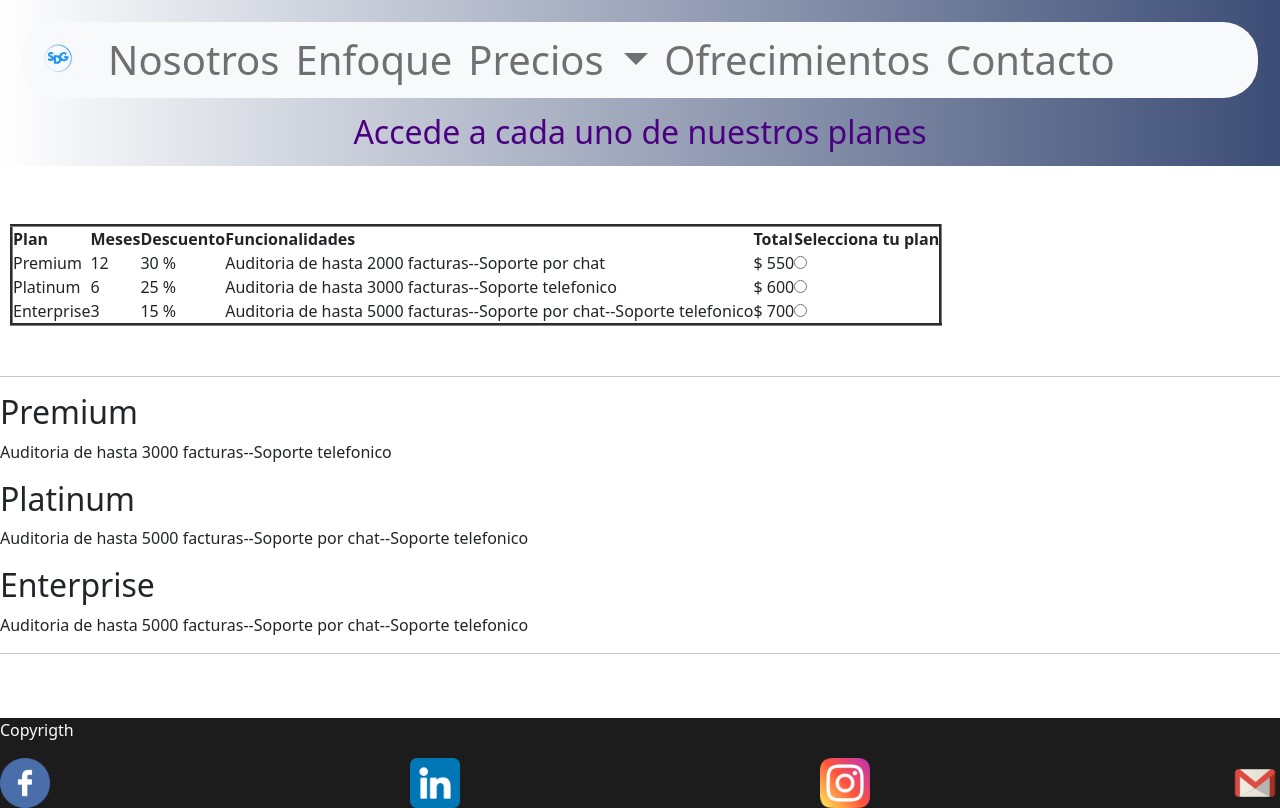
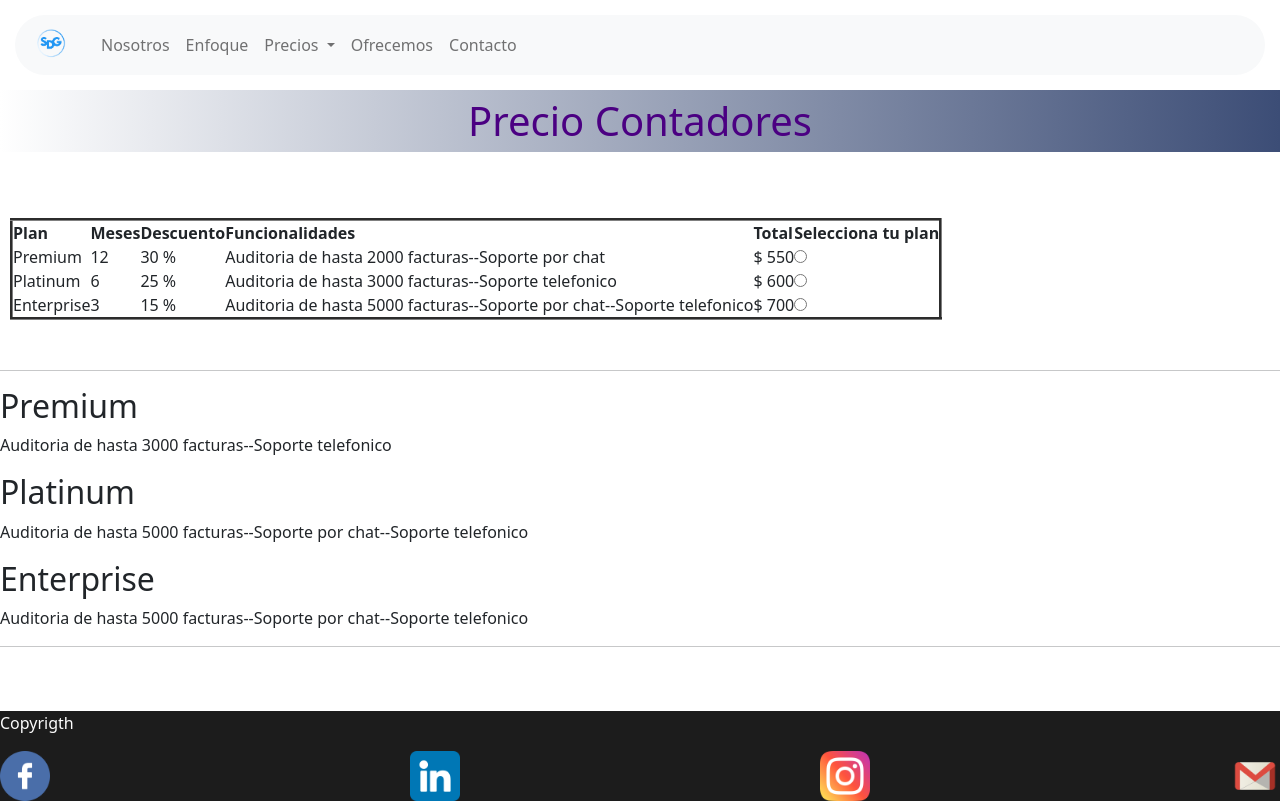
Before and after one commit to N1colasP1nzon/Friendly_Repo, a website: page Paginas/Precios.html in a window 1280 px wide. Drawn offline with nearby package versions, Linux system fonts and the light colour scheme; files whose address does not match are found by name.

Commit message:
Arreglos precios

```diff
--- a/Paginas/Precios.html
+++ b/Paginas/Precios.html
@@ -14,11 +14,11 @@
     <meta name="description" content="Friendly es un Sistema de Gestion Administrativo y Contable que ayuda al crecimiento de las empresas y le facilita el trabajo a los contadores">
 </head>
 <body>
-    <header class="precios__titulo">
-        <section class="precios__menuPrincipal">
+    <header class="paginaContacto">
+        <section class="paginaContacto__menuPrincipal">
             <nav class="navbar navbar-expand-lg navbar-light bg-light navegador">
                 <div class="container-fluid">
-                    <a class="navbar-brand" href="../Desafios a Entregar/index.html">
+                    <a class="navbar-brand" href="../index.html">
                         <img src="../Multimedia/SDGF.png" alt="" width="50" height="50">
                     </a>
                     <button class="navbar-toggler" type="button" data-bs-toggle="collapse" data-bs-target="#navbarSupportedContent" aria-controls="navbarSupportedContent" aria-expanded="false" aria-label="Toggle navigation">
@@ -39,26 +39,20 @@
                             <ul class="dropdown-menu" aria-labelledby="navbarDropdown">
                             <li><a class="dropdown-item" href="#">Contadores</a></li>
                             <li><a class="dropdown-item" href="#">Pymes</a></li>
-                            <!-- AGREGAR MAS MENU <li><hr class="dropdown-divider"></li>
-                            <li><a class="dropdown-item" href="#"></a></li> -->
-                    </ul>
+                        </ul>
                     </li>
                     <li class="nav-item">
-                        <a class="nav-link" href="../Paginas/Que ofrecemos.html">Ofrecimientos</a>
+                        <a class="nav-link" href="../Paginas/Que ofrecemos.html">Ofrecemos</a>
                     </li>
                     <li class="nav-item">
                         <a class="nav-link" href="../Paginas/Contacto.html">Contacto</a>
                     </li>
                     </ul>
-                    <!-- BARRA DE BUSCAR <form class="d-flex">
-                    <input class="form-control me-2" type="search" placeholder="Search" aria-label="Search">
-                    <button class="btn btn-outline-success" type="submit">Search</button>
-                    </form> -->
                 </div>
                 </div>
             </nav>
     </section>
-    <h2>Accede a cada uno de nuestros planes</h2>
+    <h2 class="paginaContacto__titulo">Precio Contadores</h2>
     </header>
     <br>
     <br>
--- a/scss/_header.scss
+++ b/scss/_header.scss
@@ -47,20 +47,6 @@
     margin: 10px;
     padding: 5px;
 }
-.precios__titulo
-{
-    color: $color-header;
-    text-align: center;
-    font-size: large;
-    font-size: 40px;
-    padding: 7px;
-    background-image: linear-gradient(to left, #3c4d76 , white);
-}
-.precios__menuPrincipal
-{
-    margin: 10px;
-    padding: 5px;
-}
 .ofrecemos__titulo
 {
     color: $color-header;
```
Also changed, not shown: index.html (+2 -3 lines), Estilos/styles.css.
